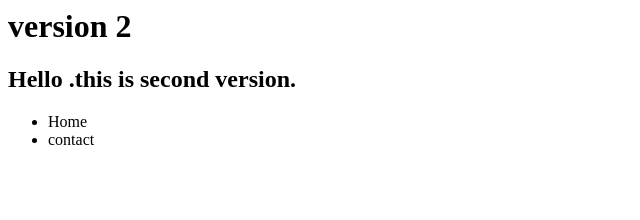
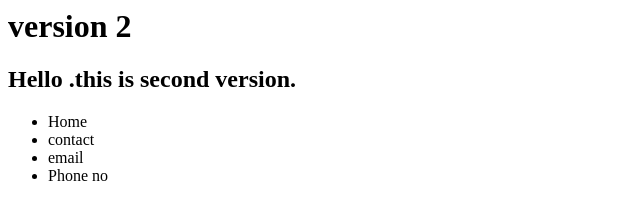
Before and after one commit to RadhikaKhadka/first-project, a plain HTML site: page index.html in a window 1280 px wide. Shown: the whole page, without its empty margins (0-640 px from the left). Drawn offline with Linux system fonts and the light colour scheme.

Commit message:
next item added

```diff
--- a/index.html
+++ b/index.html
@@ -12,6 +12,8 @@
     <ul>
         <li>Home</li>
         <li>contact</li>
+        <li>email</li>
+        <li>Phone no</li>
 
     </ul>
 </body>
```
